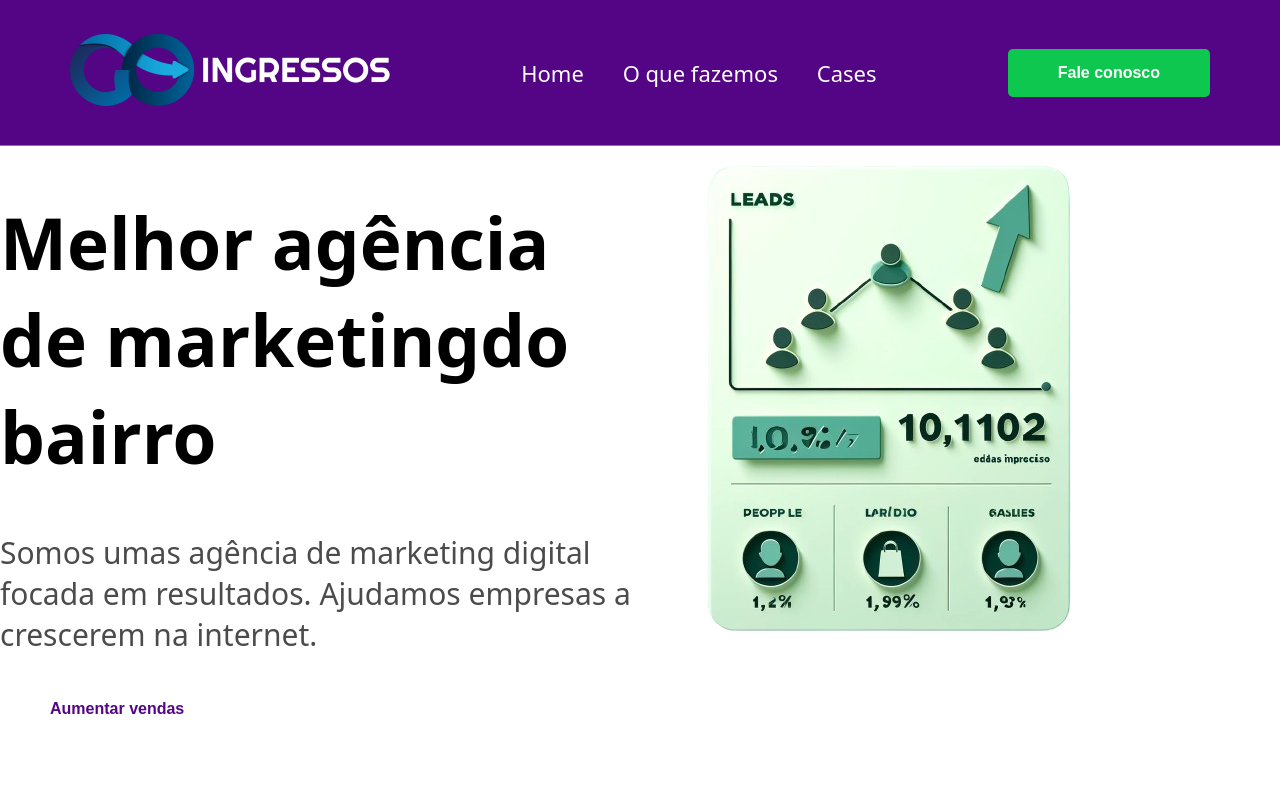
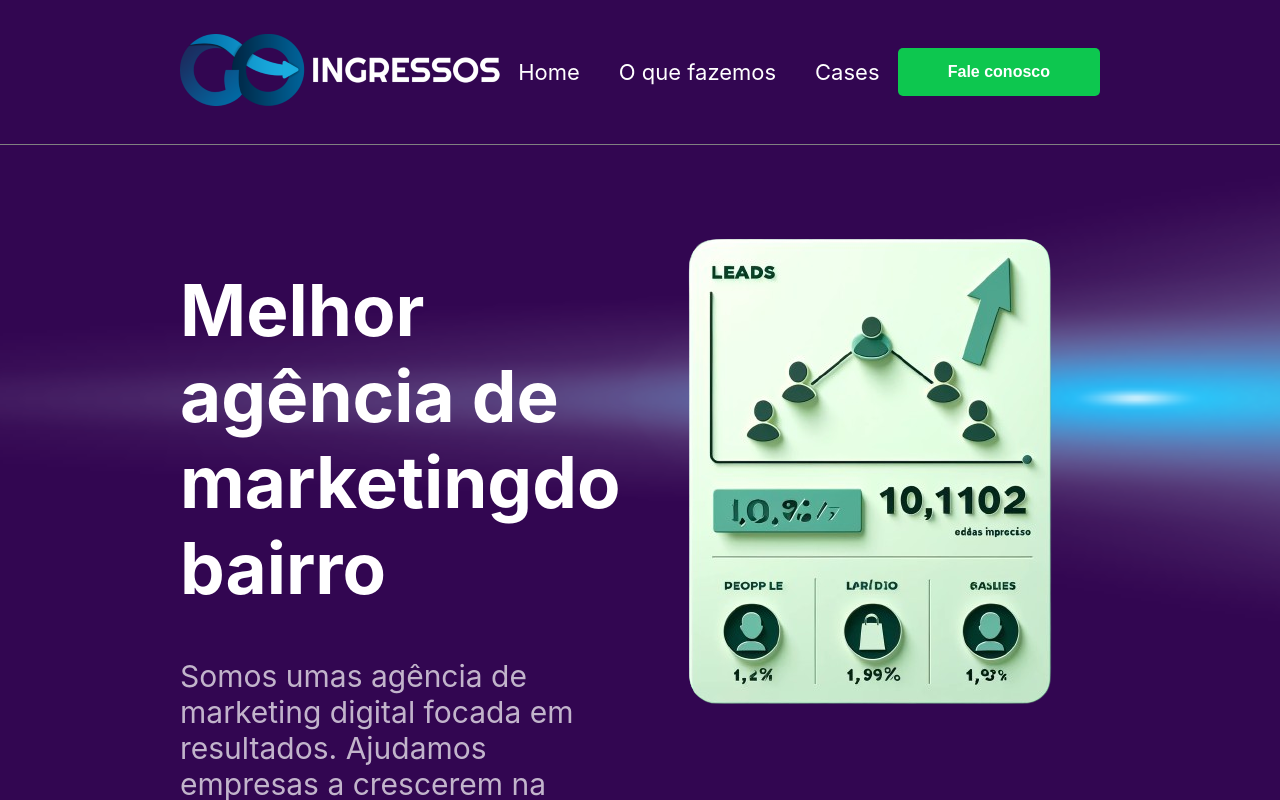
Before and after one commit to Bascratki/aprendendo_php, a Next.js app in the folder next.js/projeto_completo/: page / in a window 1280 px wide. Built offline with nearby package versions, Linux system fonts and the light colour scheme.

Commit message:
Update  no welcome

```diff
--- a/next.js/projeto_completo/components/button/index.jsx
+++ b/next.js/projeto_completo/components/button/index.jsx
@@ -2,7 +2,7 @@ import Styles from './button.module.scss'
 
 /**
  * Props
- * title: string
+ * title: stringzz
  * kind: "primary" | "secondary"
  */
 
--- a/next.js/projeto_completo/components/header/header.module.scss
+++ b/next.js/projeto_completo/components/header/header.module.scss
@@ -1,9 +1,12 @@
 @import '/styles/mixins/colors.scss';
+@import '/styles/mixins/padding.scss';
 
 .container {
-	color: $white-color;
-	padding: 34px 70px;
-	width: auto;
+	@include Padding; //Mixin
+	color: $white-color; //Variable
+	padding-top: 34px;
+	padding-bottom: 34px;
+	width: 100%;
 	background-color: $purple-color;
 	border-bottom: 0.5px solid $gray-color;
 	display: flex;
--- a/next.js/projeto_completo/components/welcome/index.jsx
+++ b/next.js/projeto_completo/components/welcome/index.jsx
@@ -5,12 +5,13 @@ import Image from 'next/image'
 
 const Welcome = () => {
 	return (
+		<div className={Styles['luz-fundo']}>
 			<div className={Styles.container}>
 				<div className={Styles.text}>
 					<h1>Melhor agência de marketingdo bairro</h1>
 					<p>
-					Somos umas agência de marketing digital focada em resultados. Ajudamos
-					empresas a crescerem na internet.
+						Somos umas agência de marketing digital focada em resultados.
+						Ajudamos empresas a crescerem na internet.
 					</p>
 					<Button
 						title='Aumentar vendas'
@@ -24,6 +25,7 @@ const Welcome = () => {
 					/>
 				</div>
 			</div>
+		</div>
 	)
 }
 
--- a/next.js/projeto_completo/components/welcome/welcome.module.scss
+++ b/next.js/projeto_completo/components/welcome/welcome.module.scss
@@ -1,6 +1,8 @@
-@import '../../styles/mixins/colors';
+@import './styles/mixins/padding.scss';
 
 .container {
+	@include Padding; //Mixin
+	padding-top: 219px;
 	display: grid;
 	grid-template-columns: repeat(2, 1fr);
 }
@@ -15,3 +17,28 @@
 		opacity: 0.7;
 	}
 }
+
+.image {
+	text-align: center;
+}
+
+@keyframes passarLuz {
+	from {
+		background-position: 0 0;
+	}
+	to {
+		background-position: 100% 0;
+	}
+}
+
+.luz-fundo {
+	position: fixed;
+	top: 0;
+	left: 0;
+	width: 100%;
+	height: 100%;
+	background: url('/images/fundoWelcome.png') no-repeat center top; /* Certifique-se de que o ponto inicial está no topo */
+	background-size: cover;
+	z-index: -1;
+	animation: passarLuz 5s linear infinite;
+}
--- a/next.js/projeto_completo/styles/globals.scss
+++ b/next.js/projeto_completo/styles/globals.scss
@@ -1,9 +1,13 @@
+@import './mixins/colors.scss';
+
 html,
 body {
 	padding: 0;
 	margin: 0;
-	font-family: system-ui, -apple-system, BlinkMacSystemFont, 'Segoe UI', Roboto,
-		Oxygen, Ubuntu, Cantarell, 'Open Sans', 'Helvetica Neue', sans-serif;
+	font-family: -apple-system, BlinkMacSystemFont, Segoe UI, Roboto, Oxygen,
+		Ubuntu, Cantarell, Fira Sans, Droid Sans, Helvetica Neue, sans-serif;
+	background-color: $purple-color;
+	color: $white-color;
 }
 
 a {
--- a/next.js/projeto_completo/styles/mixins/colors.scss
+++ b/next.js/projeto_completo/styles/mixins/colors.scss
@@ -1,4 +1,4 @@
-$purple-color: rgb(83, 5, 134);
+$purple-color: hsl(275, 86%, 17%);
 $gray-color: rgb(128, 128, 128);
 $white-color: rgb(255, 255, 255);
 $black-color: rgb(0, 0, 0);
--- /dev/null
+++ b/next.js/projeto_completo/styles/mixins/padding.scss
@@ -0,0 +1,3 @@
+@mixin Padding {
+	padding: 0 11.25rem; //1rem = 16px
+}
```
Also changed, not shown: next.js/projeto_completo/public/images/fundoWelcome.png. Lines whose indentation alone changed are shown as unchanged.
